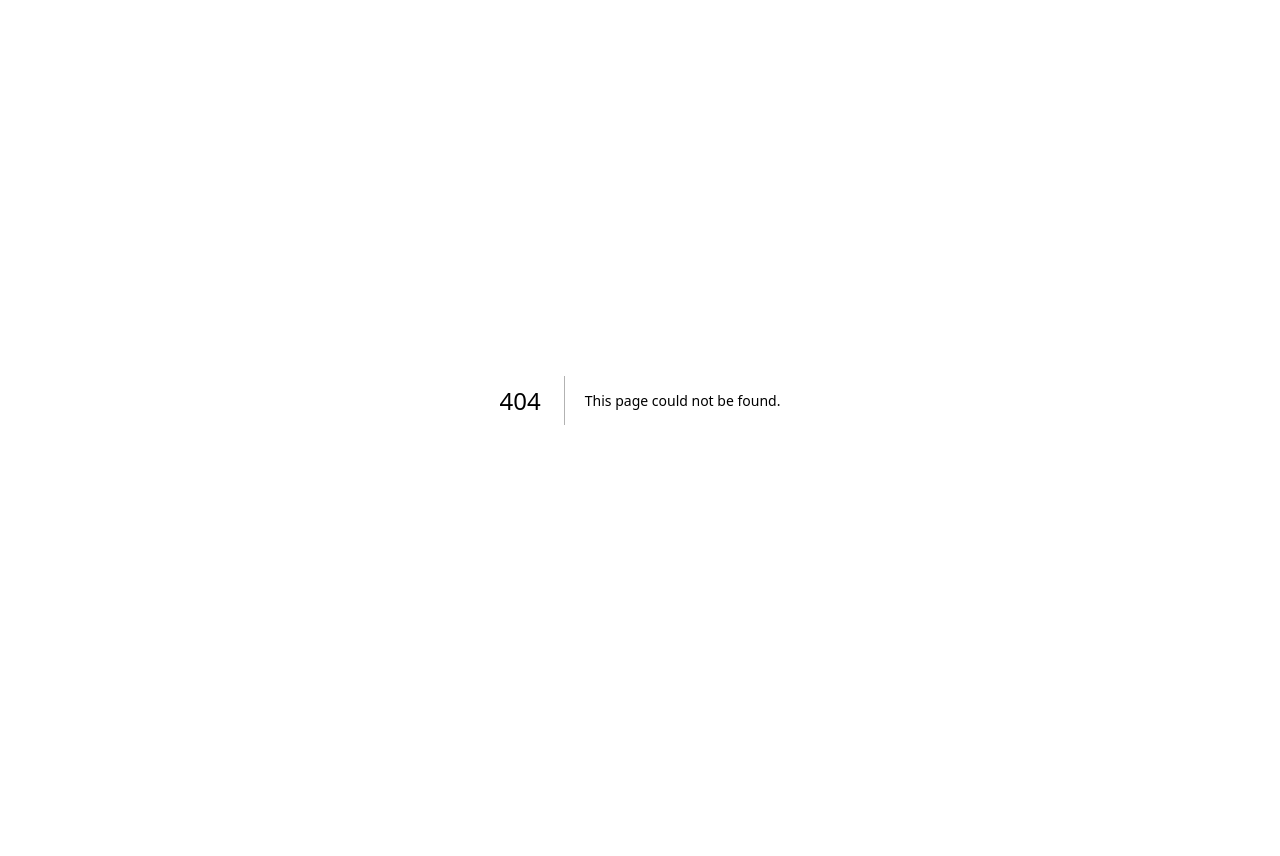
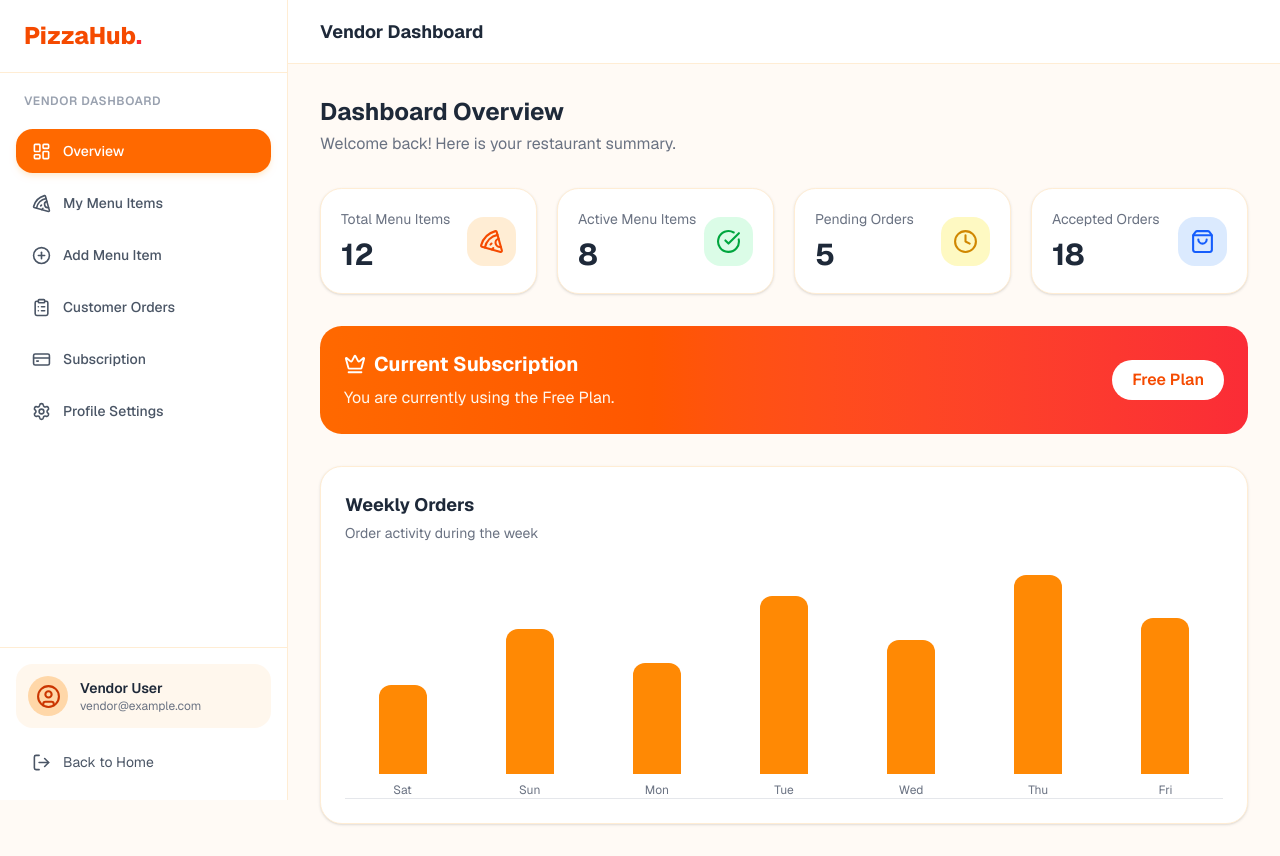
Before and after one commit to NayeemurRahman0017/pizzahub, a Next.js app: page /dashboard/vendor in a window 1280 px wide. Before the commit this address had no page. Before the commit the page ends 800 px from the top, so only its background shows below. Built offline with nearby package versions, Linux system fonts and the light colour scheme.

Commit message:
Build vendor dashboard overview page

```diff
--- /dev/null
+++ b/src/app/dashboard/vendor/page.tsx
@@ -0,0 +1,138 @@
+import DashboardShell from "@/components/dashboard/dashboard-shell";
+import {
+  Pizza,
+  CheckCircle,
+  Clock,
+  ShoppingBag,
+  Crown,
+} from "lucide-react";
+
+const stats = [
+  {
+    title: "Total Menu Items",
+    value: "12",
+    icon: Pizza,
+    color: "bg-orange-100 text-orange-600",
+  },
+  {
+    title: "Active Menu Items",
+    value: "8",
+    icon: CheckCircle,
+    color: "bg-green-100 text-green-600",
+  },
+  {
+    title: "Pending Orders",
+    value: "5",
+    icon: Clock,
+    color: "bg-yellow-100 text-yellow-600",
+  },
+  {
+    title: "Accepted Orders",
+    value: "18",
+    icon: ShoppingBag,
+    color: "bg-blue-100 text-blue-600",
+  },
+];
+
+const weeklyOrders = [
+  { day: "Sat", height: "40%" },
+  { day: "Sun", height: "65%" },
+  { day: "Mon", height: "50%" },
+  { day: "Tue", height: "80%" },
+  { day: "Wed", height: "60%" },
+  { day: "Thu", height: "90%" },
+  { day: "Fri", height: "70%" },
+];
+
+export default function VendorDashboard() {
+  return (
+    <DashboardShell
+      role="vendor"
+      userName="Vendor User"
+      userEmail="vendor@example.com"
+    >
+      <div className="space-y-8">
+        <div>
+          <h2 className="text-2xl font-bold text-gray-800">
+            Dashboard Overview
+          </h2>
+          <p className="mt-1 text-gray-500">
+            Welcome back! Here is your restaurant summary.
+          </p>
+        </div>
+
+        {/* Statistics Cards */}
+        <div className="grid gap-5 sm:grid-cols-2 xl:grid-cols-4">
+          {stats.map((item) => {
+            const Icon = item.icon;
+
+            return (
+              <div
+                key={item.title}
+                className="rounded-2xl border border-orange-100 bg-white p-5 shadow-sm"
+              >
+                <div className="flex items-center justify-between">
+                  <div>
+                    <p className="text-sm text-gray-500">{item.title}</p>
+                    <h3 className="mt-2 text-3xl font-bold text-gray-800">
+                      {item.value}
+                    </h3>
+                  </div>
+
+                  <div className={`rounded-xl p-3 ${item.color}`}>
+                    <Icon size={25} />
+                  </div>
+                </div>
+              </div>
+            );
+          })}
+        </div>
+
+        {/* Subscription Card */}
+        <div className="flex flex-col justify-between gap-4 rounded-2xl bg-linear-to-r from-orange-500 to-red-500 p-6 text-white sm:flex-row sm:items-center">
+          <div>
+            <div className="flex items-center gap-2">
+              <Crown size={22} />
+              <h3 className="text-xl font-bold">Current Subscription</h3>
+            </div>
+
+            <p className="mt-2 text-orange-50">
+              You are currently using the Free Plan.
+            </p>
+          </div>
+
+          <span className="w-fit rounded-full bg-white px-5 py-2 font-semibold text-orange-600">
+            Free Plan
+          </span>
+        </div>
+
+        {/* Weekly Orders Chart */}
+        <div className="rounded-2xl border border-orange-100 bg-white p-6 shadow-sm">
+          <h3 className="text-lg font-bold text-gray-800">
+            Weekly Orders
+          </h3>
+
+          <p className="mt-1 text-sm text-gray-500">
+            Order activity during the week
+          </p>
+
+          <div className="mt-8 flex h-56 items-end justify-around gap-3 border-b border-gray-200">
+            {weeklyOrders.map((item) => (
+              <div
+                key={item.day}
+                className="flex h-full flex-1 flex-col items-center justify-end gap-2"
+              >
+                <div
+                  className="w-full max-w-12 rounded-t-lg bg-orange-400"
+                  style={{ height: item.height }}
+                />
+
+                <span className="text-xs text-gray-500">{item.day}</span>
+              </div>
+            ))}
+          </div>
+        </div>
+      </div>
+    </DashboardShell>
+  );
+}
```
